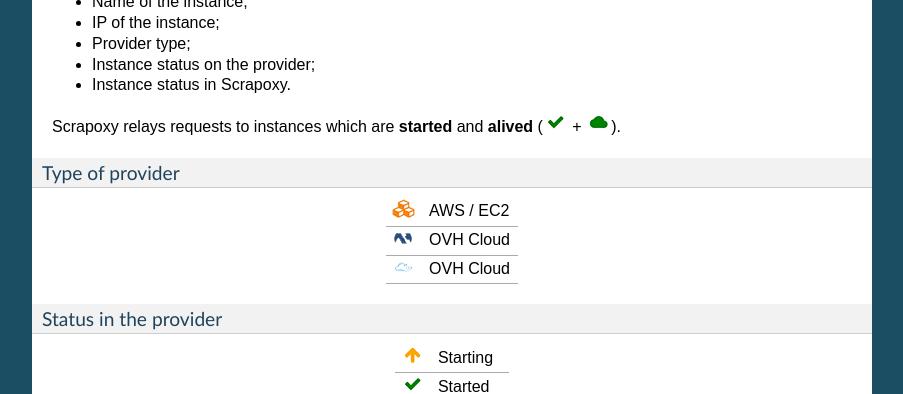
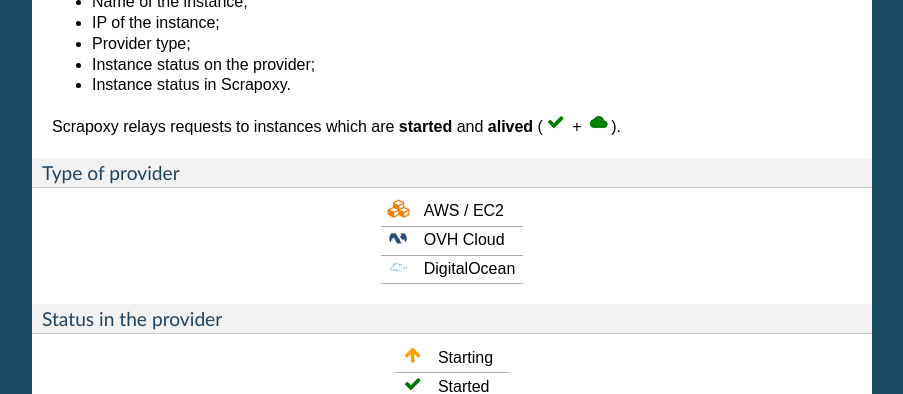
Before and after one commit to zahlio/scrapoxy, a Sphinx documentation site: the page built from docs/standard/gui/index.rst, in a window 1280 px wide and 900 px high, scrolled down 2006 px. Shown: the top 394 px of the window, without its empty margins (198-1101 px from the left). Built offline with Sphinx 7.4.7, drawn with Linux system fonts in a browser that asks for light colours.

Commit message:
Update index.rst

```diff
--- a/docs/standard/gui/index.rst
+++ b/docs/standard/gui/index.rst
@@ -77,13 +77,13 @@
 Type of provider
 ~~~~~~~~~~~~~~~~
 
-+----------------+-----------+
-| |awsec2|       | AWS / EC2 |
-+----------------+-----------+
-| |ovhcloud|     | OVH Cloud |
-+----------------+-----------+
-| |digitalocean| | OVH Cloud |
-+----------------+-----------+
++----------------+--------------+
+| |awsec2|       | AWS / EC2    |
++----------------+--------------+
+| |ovhcloud|     | OVH Cloud    |
++----------------+--------------+
+| |digitalocean| | DigitalOcean |
++----------------+--------------+
 
 .. |awsec2| image:: gui_instance_awsec2.png
    :width: 25px
```
